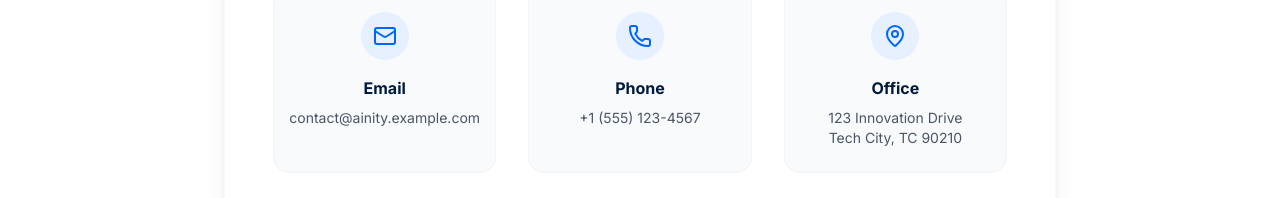
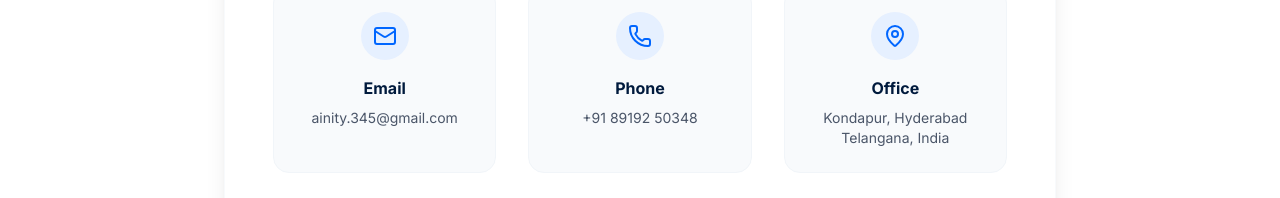
Before and after one commit to ainityco/Course, a Next.js app in the folder frontend/: page /contact in a window 1280 px wide. Shown: the part 351-549 px from the top of the page. Built offline with nearby package versions, Linux system fonts and the light colour scheme.

Commit message:
chore: update contact information and address details in contact page

```diff
--- a/frontend/src/app/contact/page.tsx
+++ b/frontend/src/app/contact/page.tsx
@@ -14,21 +14,21 @@ export default function ContactPage() {
               <Mail />
             </div>
             <h3 className="font-bold text-brand-primary mb-2">Email</h3>
-            <p className="text-brand-text-muted text-sm">contact@ainity.example.com</p>
+            <p className="text-brand-text-muted text-sm">ainity.345@gmail.com</p>
           </div>
           <div className="flex flex-col items-center p-6 bg-slate-50 rounded-2xl border border-slate-100 hover:shadow-md transition-shadow">
             <div className="w-12 h-12 bg-brand-accent-soft rounded-full flex items-center justify-center mb-4 text-brand-accent">
               <Phone />
             </div>
             <h3 className="font-bold text-brand-primary mb-2">Phone</h3>
-            <p className="text-brand-text-muted text-sm">+1 (555) 123-4567</p>
+            <p className="text-brand-text-muted text-sm">+91 89192 50348</p>
           </div>
           <div className="flex flex-col items-center p-6 bg-slate-50 rounded-2xl border border-slate-100 hover:shadow-md transition-shadow">
             <div className="w-12 h-12 bg-brand-accent-soft rounded-full flex items-center justify-center mb-4 text-brand-accent">
               <MapPin />
             </div>
             <h3 className="font-bold text-brand-primary mb-2">Office</h3>
-            <p className="text-brand-text-muted text-sm">123 Innovation Drive<br/>Tech City, TC 90210</p>
+            <p className="text-brand-text-muted text-sm">Kondapur, Hyderabad<br />Telangana, India</p>
           </div>
         </div>
 
```
